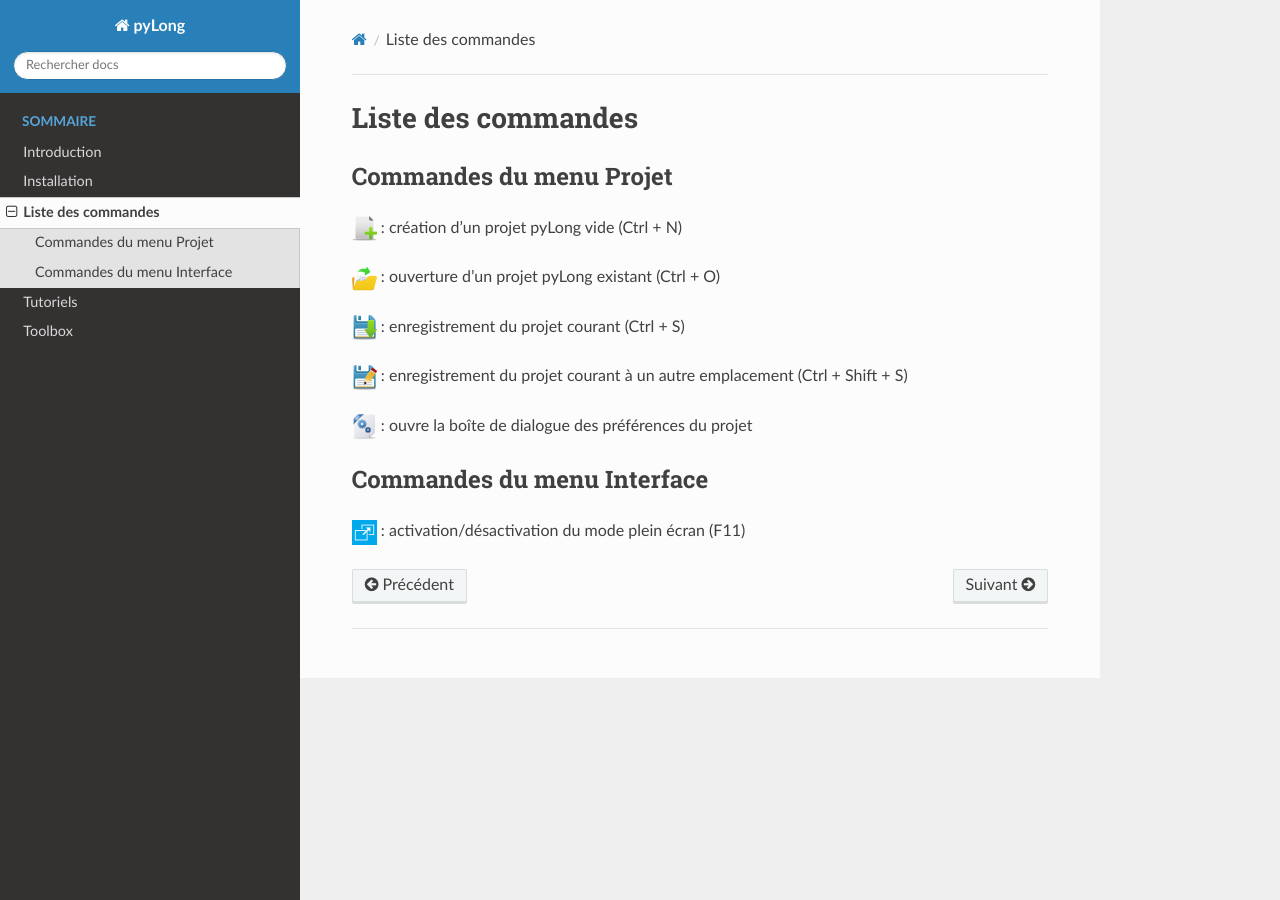
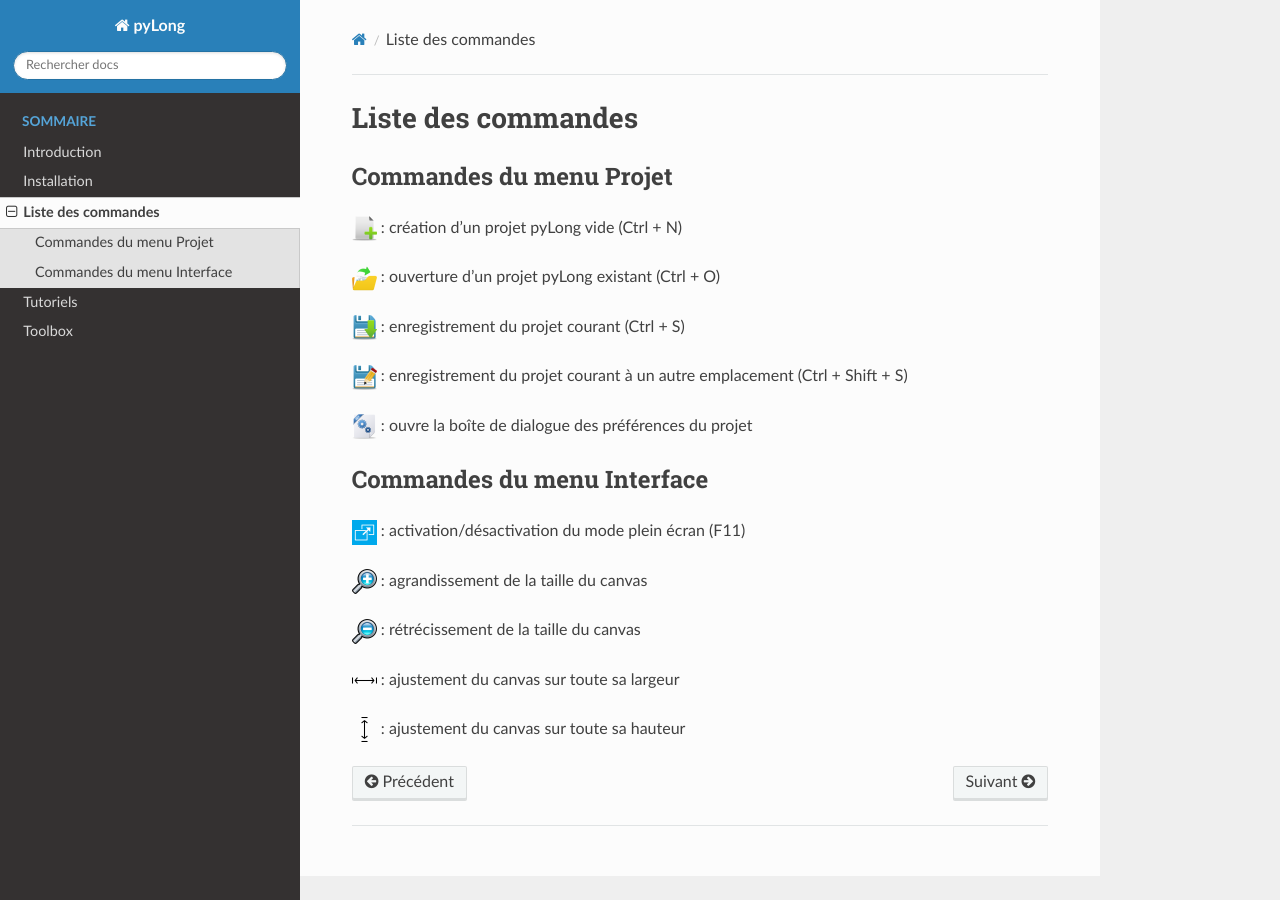
Before and after one commit to clementroussel/pyLong-doc, a Sphinx documentation site: the page built from docs/source/commandes.rst, in a window 1280 px wide. Built offline with Sphinx 7.4.7 and the Read the Docs theme 2.0.0, drawn with Linux system fonts in a browser that asks for light colours.

Commit message:
Update commandes.rst

```diff
--- a/docs/source/commandes.rst
+++ b/docs/source/commandes.rst
@@ -36,3 +36,23 @@
 
 .. |plein_ecran| image:: ./icones/plein_ecran.png
                  :scale: 50%
+
+|agrandir_canvas| : agrandissement de la taille du canvas
+
+.. |agrandir_canvas| image:: ./icones/agrandir_canvas.png
+                     :scale: 50%
+
+|retrecir_canvas| : rétrécissement de la taille du canvas
+
+.. |retrecir_canvas| image:: ./icones/retrecir_canvas.png
+                     :scale: 50%
+
+|ajuster_canvas_largeur| : ajustement du canvas sur toute sa largeur
+
+.. |ajuster_canvas_largeur| image:: ./icones/ajuster_canvas_largeur.png
+                            :scale: 50%
+
+|ajuster_canvas_hauteur| : ajustement du canvas sur toute sa hauteur
+
+.. |ajuster_canvas_hauteur| image:: ./icones/ajuster_canvas_hauteur.png
+                            :scale: 50%
```
